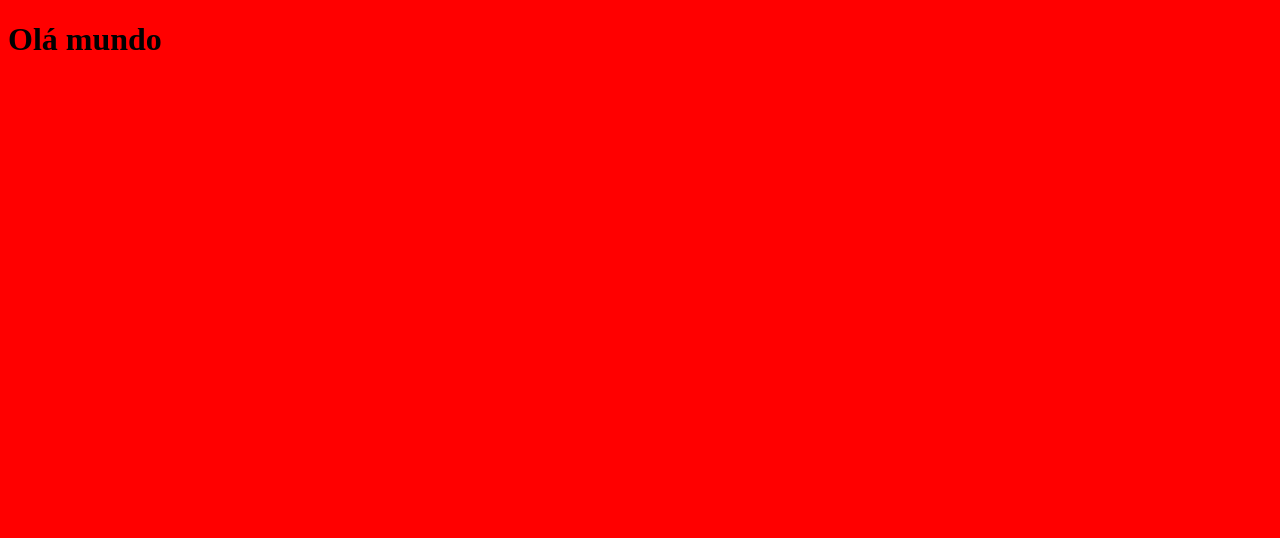
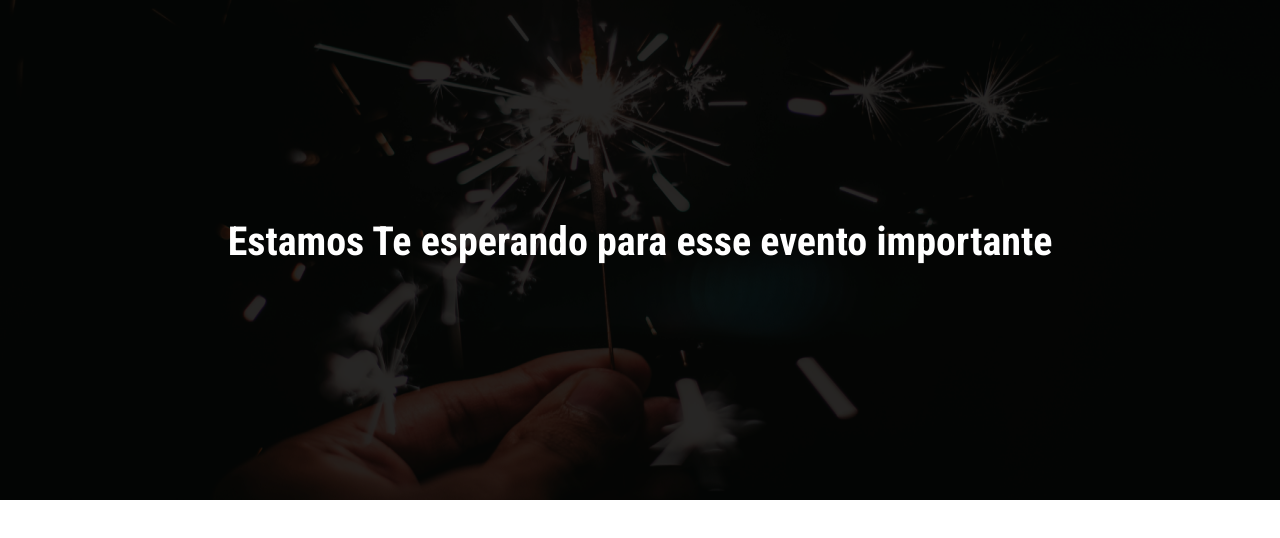
Before and after one commit to FerreiraGomes/Aniversario, a website built with Parcel: page src/index.html in a window 1280 px wide. Built offline with nearby package versions, Linux system fonts and the light colour scheme.

Commit message:
criando o hero

```diff
--- a/package.json
+++ b/package.json
@@ -12,6 +12,7 @@
   "license": "ISC",
   "devDependencies": {
     "@parcel/transformer-sass": "^2.9.3",
-    "parcel": "^2.9.3"
+    "parcel": "^2.9.3",
+    "sharp": "^0.31.3"
   }
 }
--- a/src/index.html
+++ b/src/index.html
@@ -1,13 +1,22 @@
 <!DOCTYPE html>
-<html lang="en">
+<html lang="pt-br">
 <head>
     <meta charset="UTF-8">
     <meta name="viewport" content="width=h, initial-scale=1.0">
-    <title>Document</title>
+    <title>Aniversário</title>
     <link rel="stylesheet" href="styles/main.scss">
+    <link rel="preconnect" href="https://fonts.googleapis.com">
+    <link rel="preconnect" href="https://fonts.gstatic.com" crossorigin>
+    <link href="https://fonts.googleapis.com/css2?family=Roboto+Condensed:wght@400;700&display=swap" rel="stylesheet">
 </head>
 <body>
-    <h1>Olá mundo</h1>
+    <header class="hero">
+        <div class="container">
+            <p class="hero__text">
+                Estamos Te esperando para esse evento importante
+            </p>
+        </div>
+    </header>
     <script src="scripts/main.js"></script>
 </body>
 </html>
--- /dev/null
+++ b/src/styles/_hero.scss
@@ -0,0 +1,44 @@
+.hero {
+    padding-top: 64px;
+    padding-bottom: 100px;
+    background-image: url(../images/Imagem-Aniversario.png);
+    background-repeat: no-repeat;
+    background-size: cover;
+    height: 500px;
+    position: relative;
+
+    .container {
+        position: relative;
+    }
+
+    &::before {
+        position: absolute;
+        top: 0;
+        left: 0;
+        width: 100%;
+        height: 100%;
+        background-color: #000;
+        content: '';
+        opacity: .7;
+    }
+
+    &__text {
+        margin-top: 150px;
+        margin-bottom: 64px;
+        font-size: 40px;
+        line-height: 56px;
+        font-weight: 800;
+        text-align: center;
+    }
+
+    @media (max-width: 640px) {
+        height: 200px;
+        padding: 40px 0;
+
+        &__text {
+            font-size: 22px;
+            line-height: 24px;
+            margin: 24px 0;
+        }
+    }
+}
--- a/src/styles/main.scss
+++ b/src/styles/main.scss
@@ -1,3 +1,23 @@
-body {
-    background-color: red;
+@use 'hero';
+
+* {
+    margin: 0;
+    padding: 0;
+    box-sizing: border-box;
+    font-family: 'Roboto Condensed', sans-serif;
+    color: #fff;
 }
+
+.container {
+    max-width: 960px;
+    width: 100%;
+    margin: 0 auto;
+
+    @media (max-width: 640px) {
+        max-width: 80%;
+    }
+
+    @media (max-width: 1040px) {
+        max-width: 90%;
+    }
+}
```
Also changed, not shown: src/images/Imagem-Aniversario.png (added), 2 other files.
